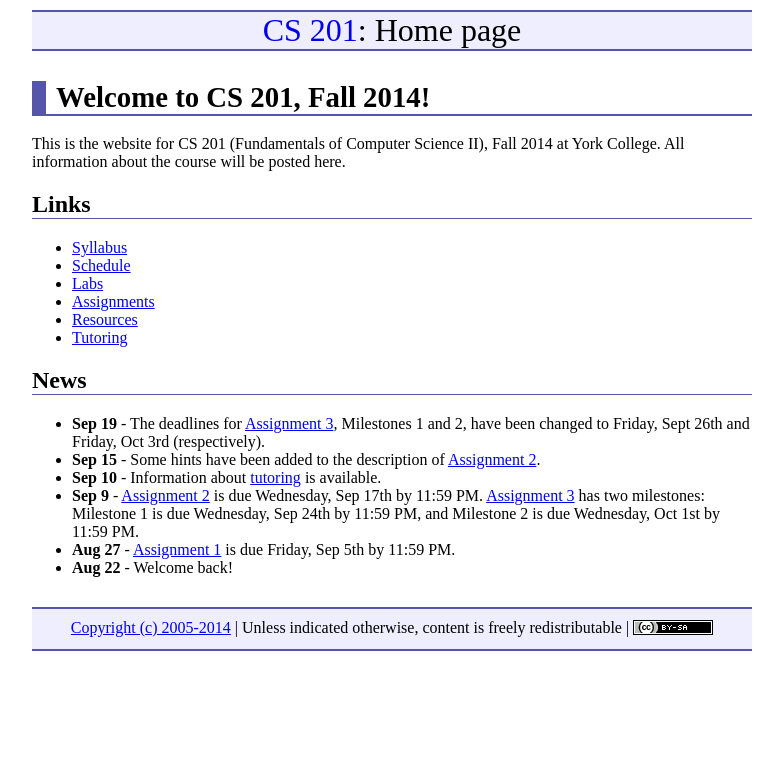
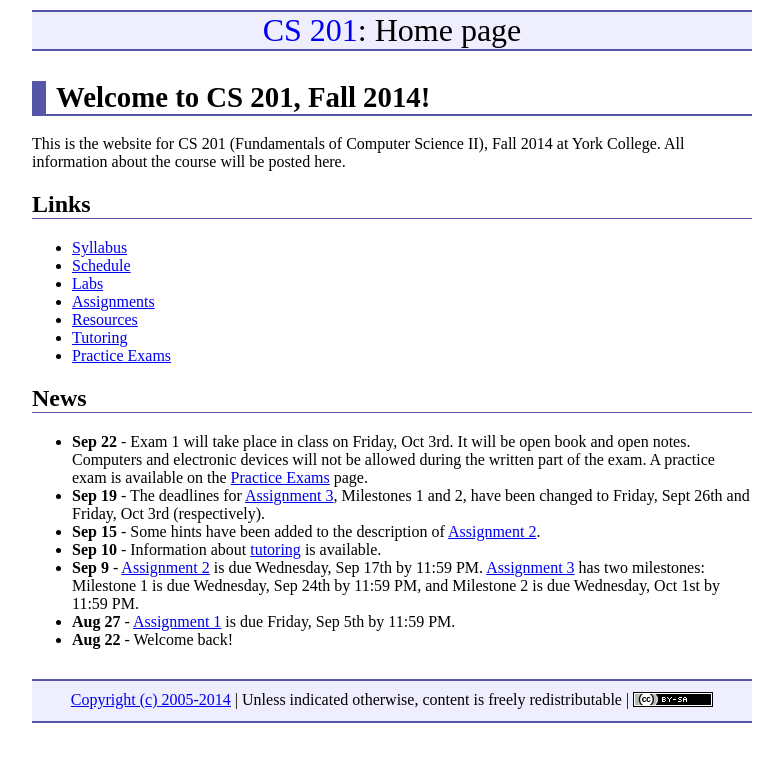
Before and after one commit to ycpcs/cs201-fall2014, a Jekyll site: the page built from index.md, in a window 1280 px wide. Shown: the top 762 px of the page, without its empty margins (248-1031 px from the left). Built offline with Jekyll 4.4.1, drawn with Linux system fonts in a browser that asks for light colours; nearby versions of some CDN libraries; Markdown is read by kramdown in place of the engine named in the settings.

Commit message:
practice exam

```diff
--- a/index.md
+++ b/index.md
@@ -16,9 +16,11 @@ course will be posted here.
 * [Assignments](assign/index.html)
 * [Resources](resources/index.html)
 * [Tutoring](tutoring.html)
+* [Practice Exams](practice/index.html)
 
 ## News
 
+* **Sep 22** - Exam 1 will take place in class on Friday, Oct 3rd.  It will be open book and open notes.  Computers and electronic devices will not be allowed during the written part of the exam.  A practice exam is available on the [Practice Exams](practice/index.html) page.
 * **Sep 19** - The deadlines for [Assignment 3](assign/assign03.html), Milestones 1 and 2, have been changed to Friday, Sept 26th and Friday, Oct 3rd (respectively).
 * **Sep 15** - Some hints have been added to the description of [Assignment 2](assign/assign02.html).
 * **Sep 10** - Information about [tutoring](tutoring.html) is available.
```
Also changed, not shown: practice/index.md (added, +10 -0 lines), 2 other files.
